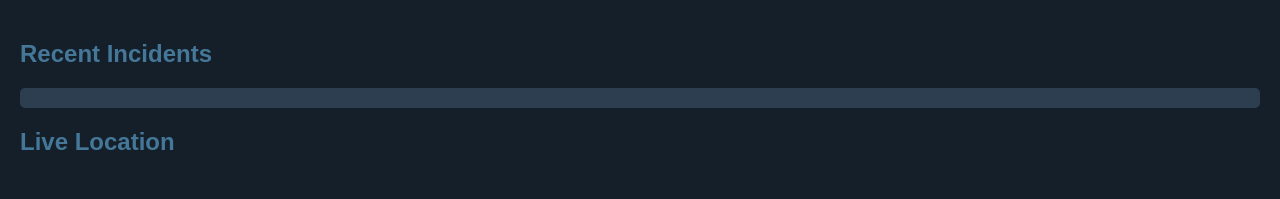
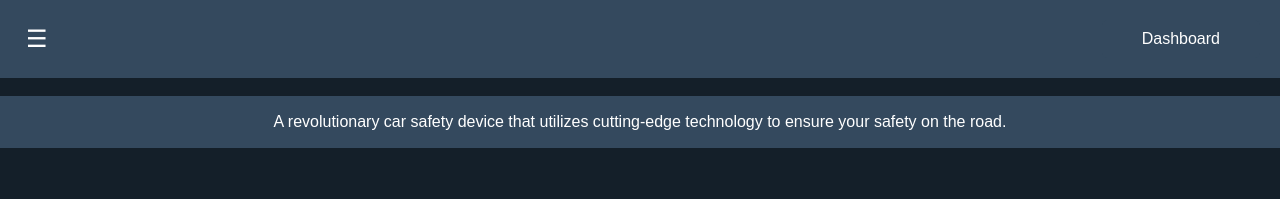
Before and after one commit to UCSD-ECE140/mvp-project-potplug, a plain HTML site: page index.html in a window 1280 px wide. Drawn offline with nearby package versions, Linux system fonts and the light colour scheme.

Commit message:
Made website look nicer.

```diff
--- a/index.html
+++ b/index.html
@@ -3,30 +3,28 @@
     <title>PotPlug</title>
 
     <!--CSS-->
-    <link rel="stylesheet" href="static/main.css">
-
-    <!-- chart.js, just in case -->
-    <script src="https://cdn.jsdelivr.net/npm/chart.js"></script>
+    <link rel="stylesheet" href="static/index.css">
 
 </head>
 <body>
-    <main>
-        <section id="incident-section">
-            <h2>Recent Incidents</h2>
-            <div id="incident-list">
-                <!-- Incident data comes here -->
+    <!-- Option Screen -->
+    <header>
+        <div class="dropdown">
+            <button id="menu-btn">&#9776;</button>
+            <div class="dropdown-content">
+                <a href="#">Log In</a>
             </div>
-        </section>
+        </div>
+        <a href="/dashboard" id="dashboard-btn">Dashboard</a>
+    </header>
 
-    <section id="map-section">
-        <h2>Live Location</h2>
-        <div id="map">
-            <!-- Google Maps or other map integration can be added here -->
-            <!-- Eddie will do this section -->
-        </div>
-    </section>
-    </main>
+    <br>
+
+    <!-- Description -->
+    <div class="description">
+        <p>A revolutionary car safety device that utilizes cutting-edge technology to ensure your safety on the road.</p>
+    </div>
 
     <!--JavaScript Code-->
-    <script src="/static/interaction.js"></script>
+    <script src="/static/index.js"></script>
 </body>
--- /dev/null
+++ b/static/dashboard.css
@@ -0,0 +1,95 @@
+body {
+    background-color: #141f29;
+    font-family: Arial, sans-serif;
+    margin: 0;
+    padding: 0;
+}
+
+header {
+    background-color: #34495e;
+    padding: 20px;
+    text-align: center;
+    display: flex;
+    justify-content: space-between;
+    align-items: center;
+}
+
+#menu-btn {
+    background-color: transparent;
+    border: none;
+    color: white;
+    font-size: 24px;
+    right: 100px;
+}
+
+#menu-btn:hover {
+    background-color: #1c6ea4;
+}
+
+.dropdown {
+    position: relative;
+    display: inline-block;
+}
+
+.dropdown-content {
+    display: none;
+    position: absolute;
+    background-color: #1c6ea4;
+    min-width: 160px;
+    z-index: 1;
+    left: 0px
+}
+
+.dropdown-content a:hover {
+    background-color: #144679;
+}
+
+.dropdown:hover .dropdown-content {
+    display: block;
+}
+
+.dropdown-content a {
+    color: white;
+    padding: 10px 20px;
+    display: block;
+}
+
+#dashboard-btn {
+    background-color: #34495e;
+    color: white;
+    padding: 10px 40px;
+    text-decoration: none;
+    border-radius: 5px;
+    transition: background-color 0.3s;
+}
+
+#dashboard-btn:hover {
+    background-color: #1c6ea4;
+}
+
+.description {
+    background-color: #34495e;
+    color: white;
+    padding: 1px;
+    text-align: center;
+}
+
+main {
+    padding: 20px;
+}
+
+h2 {
+    color: #457798; /* Blue */
+}
+
+#incident-list {
+    background-color: #2c3e50; /* Dark blue */
+    padding: 10px;
+    border-radius: 5px;
+    max-height: 300px; /* Max 300 Pixel Height */
+    overflow-y: auto; /* Vertical Scrolling */
+}
+
+#incident-list p {
+    margin: 5px 0;
+}
--- /dev/null
+++ b/static/index.css
@@ -0,0 +1,75 @@
+body {
+    background-color: #141f29;
+    font-family: Arial, sans-serif;
+    margin: 0;
+    padding: 0;
+}
+
+header {
+    background-color: #34495e;
+    padding: 20px;
+    text-align: center;
+    display: flex;
+    justify-content: space-between;
+    align-items: center;
+}
+
+#menu-btn {
+    background-color: transparent;
+    border: none;
+    color: white;
+    font-size: 24px;
+    right: 100px;
+}
+
+#menu-btn:hover {
+    background-color: #1c6ea4;
+}
+
+.dropdown {
+    position: relative;
+    display: inline-block;
+}
+
+.dropdown-content {
+    display: none;
+    position: absolute;
+    background-color: #1c6ea4;
+    min-width: 160px;
+    z-index: 1;
+    left: 0px
+}
+
+.dropdown-content a:hover {
+    background-color: #144679;
+}
+
+.dropdown:hover .dropdown-content {
+    display: block;
+}
+
+.dropdown-content a {
+    color: white;
+    padding: 10px 20px;
+    display: block;
+}
+
+#dashboard-btn {
+    background-color: #34495e;
+    color: white;
+    padding: 10px 40px;
+    text-decoration: none;
+    border-radius: 5px;
+    transition: background-color 0.3s;
+}
+
+#dashboard-btn:hover {
+    background-color: #1c6ea4;
+}
+
+.description {
+    background-color: #34495e;
+    color: white;
+    padding: 1px;
+    text-align: center;
+}
--- a/static/main.css
+++ /dev/null
@@ -1,32 +0,0 @@
-body {
-    background-color: #141f29; /* Dark blue */
-    font-family: Arial, sans-serif;
-    margin: 0;
-    padding: 0;
-}
-
-header {
-    background-color: #34495e; /* Dark blue */
-    padding: 20px;
-    text-align: center;
-}
-
-main {
-    padding: 20px;
-}
-
-h2 {
-    color: #457798; /* Blue */
-}
-
-#incident-list {
-    background-color: #2c3e50; /* Dark blue */
-    padding: 10px;
-    border-radius: 5px;
-    max-height: 300px; /* Max 300 Pixel Height */
-    overflow-y: auto; /* Vertical Scrolling */
-}
-
-#incident-list p {
-    margin: 5px 0;
-}
```
Also changed, not shown: dashboard.html (added, +45 -0 lines), static/index.js (added), 1 other file.
